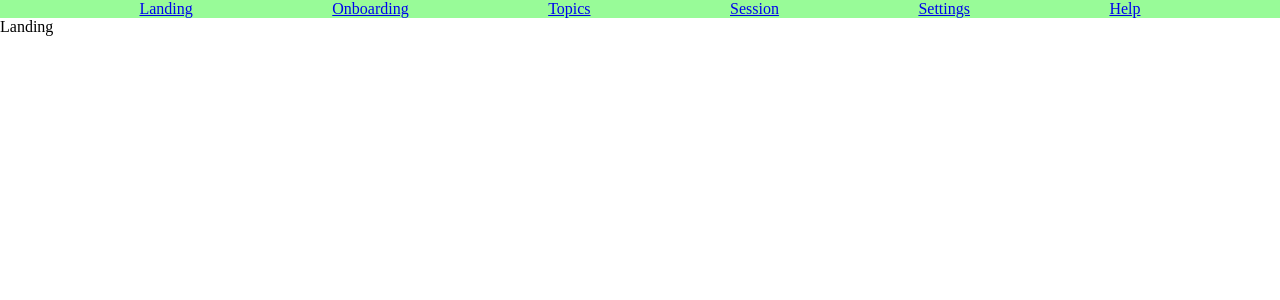
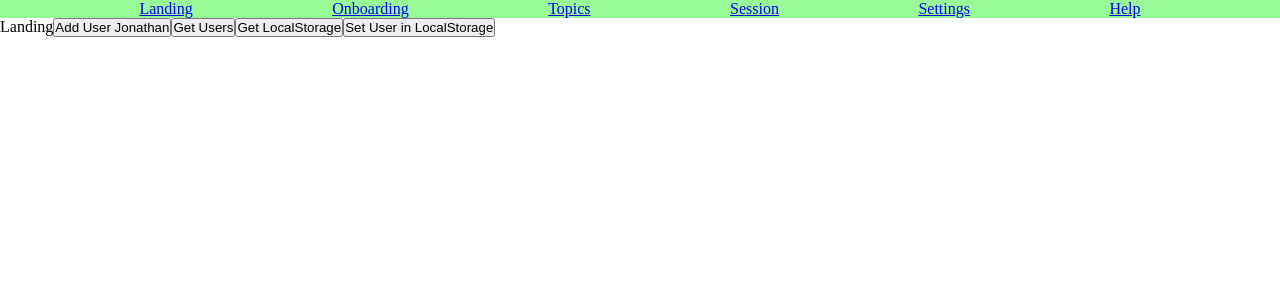
Before and after one commit to bellmarc/scatterbrain-study-app, a React (Create React App) app in the folder client/: page / in a window 1280 px wide. Shown: the top 300 px of the page. Built offline with nearby package versions, Linux system fonts and the light colour scheme.

Commit message:
made basic user getter and setter functions for server and localstorage

```diff
--- /dev/null
+++ b/client/src/Providers/UserSession/UserSession.js
@@ -0,0 +1,38 @@
+import React, { useState } from 'react';
+import axios from 'axios';
+
+const handleError = require('./functions/handleError')
+const sendResponse = require('./functions/sendResponse')
+export const userSessionContext = React.createContext()
+
+const UserSession = (props) => {
+
+    const addNewUserToServer = (user) => {
+        return axios.post('users',user).then(sendResponse).catch(handleError)
+    }
+    const getUserFromServerById = (id) => {
+        return axios.get(`users/${id}`).then(sendResponse).catch(handleError)
+    }
+    const getUserFromBrowser = () => {
+        const user = JSON.parse(localStorage.getItem("user"))
+        return user ? user : false
+    }
+    const addUserToBrowser = (user) => {
+        localStorage.setItem("user",JSON.stringify(user))
+        return true
+    }
+
+
+    return (
+        <userSessionContext.Provider value = {{
+                addNewUserToServer,
+                getUserFromServerById,
+                getUserFromBrowser,
+                addUserToBrowser
+            }}>
+            { props.children }
+        </userSessionContext.Provider>
+    )
+}
+
+export default UserSession
--- /dev/null
+++ b/client/src/Providers/UserSession/functions/handleError.js
@@ -0,0 +1,3 @@
+module.exports = (error) => {
+    console.log("Error:", error);
+}
--- /dev/null
+++ b/client/src/Providers/UserSession/functions/sendResponse.js
@@ -0,0 +1,3 @@
+module.exports = (response) => {
+    return response.data
+}
--- a/client/src/components/Landing.js
+++ b/client/src/components/Landing.js
@@ -1,9 +1,40 @@
-import React from 'react';
+import React, {useContext} from 'react';
+import {userSessionContext} from '../Providers/UserSession/UserSession'
 
 const Landing = (props) => {
+  const user = useContext(userSessionContext)
+
   return (
       <div>
           Landing
+          <button onClick={
+            () => {
+              user.addNewUserToServer({name:'Jonathan', interests: "dogs"}).then(
+                newUser => {
+                  console.log(newUser)
+                }
+              )
+            }
+          }>Add User Jonathan</button>
+          <button onClick={
+            () => {
+              user.getUserFromServerById('5da8c7d2bf600724161ab151').then(
+                user => {
+                  console.log(user)
+                }
+              )
+            }
+          }>Get Users</button>
+          <button onClick={
+            () =>{
+              console.log(user.getUserFromBrowser())
+            }
+          }>Get LocalStorage</button>
+          <button onClick={
+            () => {
+              user.addUserToBrowser({user:"Randon"})
+            }
+          }>Set User in LocalStorage</button>
       </div>
   )
 }
--- a/client/src/index.js
+++ b/client/src/index.js
@@ -2,11 +2,14 @@ import React from 'react';
 import { BrowserRouter } from 'react-router-dom';
 import ReactDOM from 'react-dom';
 import App from './App.js';
+import UserSessionProvider from './Providers/UserSession/UserSession';
 
 
 ReactDOM.render(
-    <BrowserRouter>
-        <App />
-    </BrowserRouter>,
+    <UserSessionProvider>
+        <BrowserRouter>
+            <App />
+        </BrowserRouter>
+    </UserSessionProvider>,
     document.getElementById('root')
 )
```
